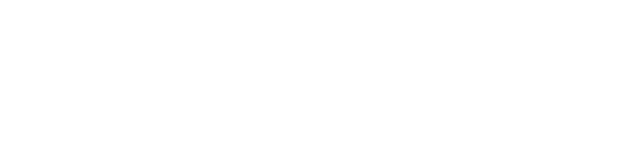
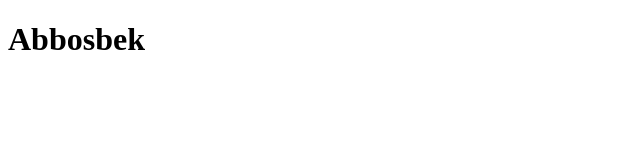
Before and after one commit to Makhliyo222/my.cowork, a plain HTML site: page index.html in a window 1280 px wide. Shown: the whole page, without its empty margins (0-640 px from the left). Drawn offline with Linux system fonts and the light colour scheme.

Commit message:
abbosbek's commit

```diff
--- a/index.html
+++ b/index.html
@@ -6,6 +6,6 @@
     <title>Document</title>
 </head>
 <body>
-
+    <h1>Abbosbek</h1>
 </body>
 </html>
```
